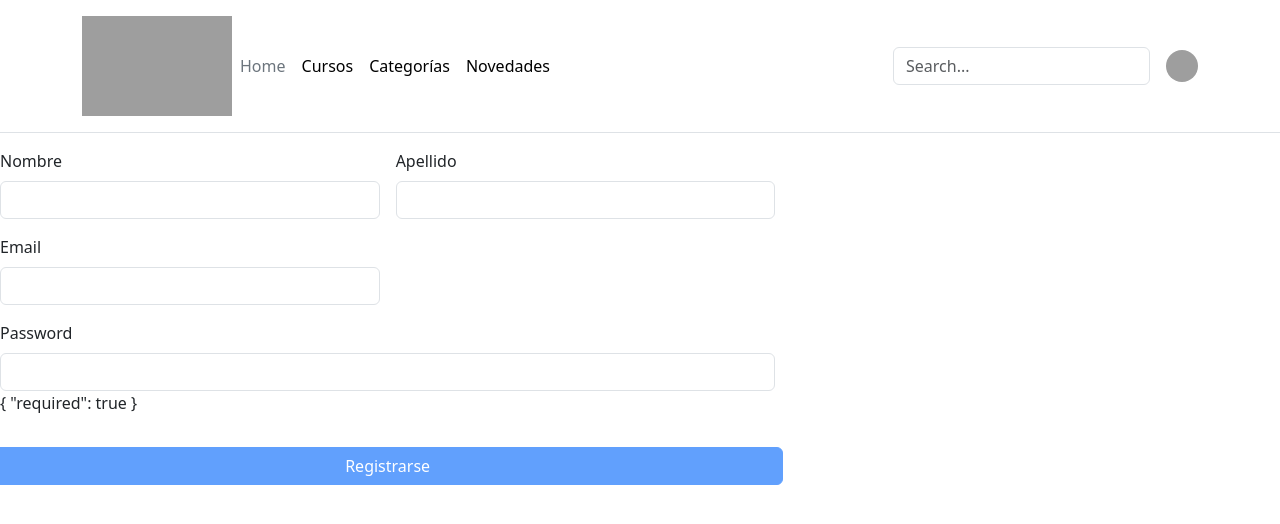
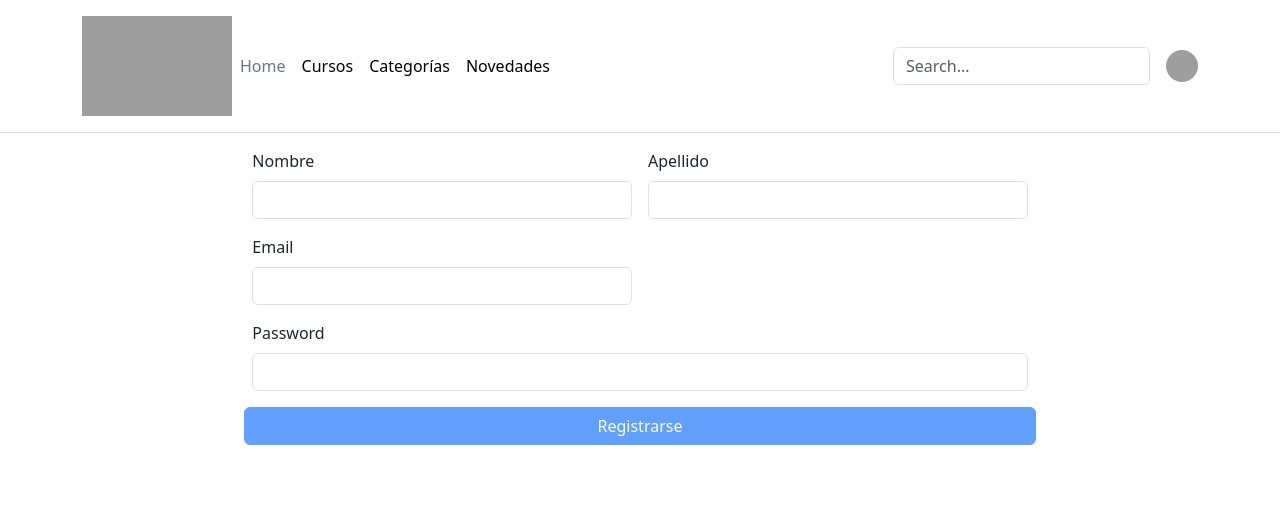
Before and after one commit to fellgar246/ch_angular_3_forms_garcia-, an Angular app: page / in a window 1280 px wide. Shown: the top 524 px of the page. Built offline with nearby package versions, Linux system fonts and the light colour scheme; grey boxes are pictures that could not be loaded.

Commit message:
styles refactor

```diff
--- a/src/app/app.component.css
+++ b/src/app/app.component.css
@@ -1,4 +1,5 @@
 #container{
   display: flex;
-  column-gap: 80px;
+  justify-content: center;
+  align-items: center;
 }
--- a/src/app/app.component.html
+++ b/src/app/app.component.html
@@ -1,5 +1,4 @@
 <app-header></app-header>
 <div id="container">
-  <!-- <app-sidebar></app-sidebar> -->
   <app-register-form></app-register-form>
 </div>
--- a/src/app/app.module.ts
+++ b/src/app/app.module.ts
@@ -5,14 +5,12 @@ import { ReactiveFormsModule } from '@angular/forms';
 import { AppRoutingModule } from './app-routing.module';
 import { AppComponent } from './app.component';
 import { HeaderComponent } from './header/header.component';
-import { SidebarComponent } from './sidebar/sidebar.component';
 import { RegisterFormComponent } from './register-form/register-form.component';
 
 @NgModule({
   declarations: [
     AppComponent,
     HeaderComponent,
-    SidebarComponent,
     RegisterFormComponent
   ],
   imports: [
--- a/src/app/register-form/register-form.component.css
+++ b/src/app/register-form/register-form.component.css
@@ -0,0 +1,6 @@
+#container{
+  display: flex;
+  flex-direction: column;
+  justify-content: center;
+  align-items: center;
+}
--- a/src/app/register-form/register-form.component.html
+++ b/src/app/register-form/register-form.component.html
@@ -1,4 +1,4 @@
-<div>
+<div id="container">
   <form [formGroup]="registerModel" (ngSubmit)="submitRegistro()" class="row col-8 g-3">
     <div class="col-md-6">
       <label for="inputEmail4" class="form-label">Nombre</label>
@@ -49,14 +49,11 @@
         [class.is-invalid]="passwordControl.touched && passwordControl.invalid"
         id="inputPassword4"
       />
-      <p>{{ registerModel.controls.password.errors | json }}</p>
       <div class="invalid-feedback">
         <span *ngIf="registerModel.controls.password.errors?.['required']">El campo es requerido</span>
         <span *ngIf="registerModel.controls.password.errors?.['minlength']">Debe tener al menos 6 digitos</span>
       </div>
     </div>
-
-
     <button type="submit" class="btn btn-primary" [disabled]="registerModel.invalid">Registrarse</button>
     <div *ngIf="mostrarAlert" class="alert alert-success" role="alert">
       Registro exitoso. ¡Bienvenido!
```
